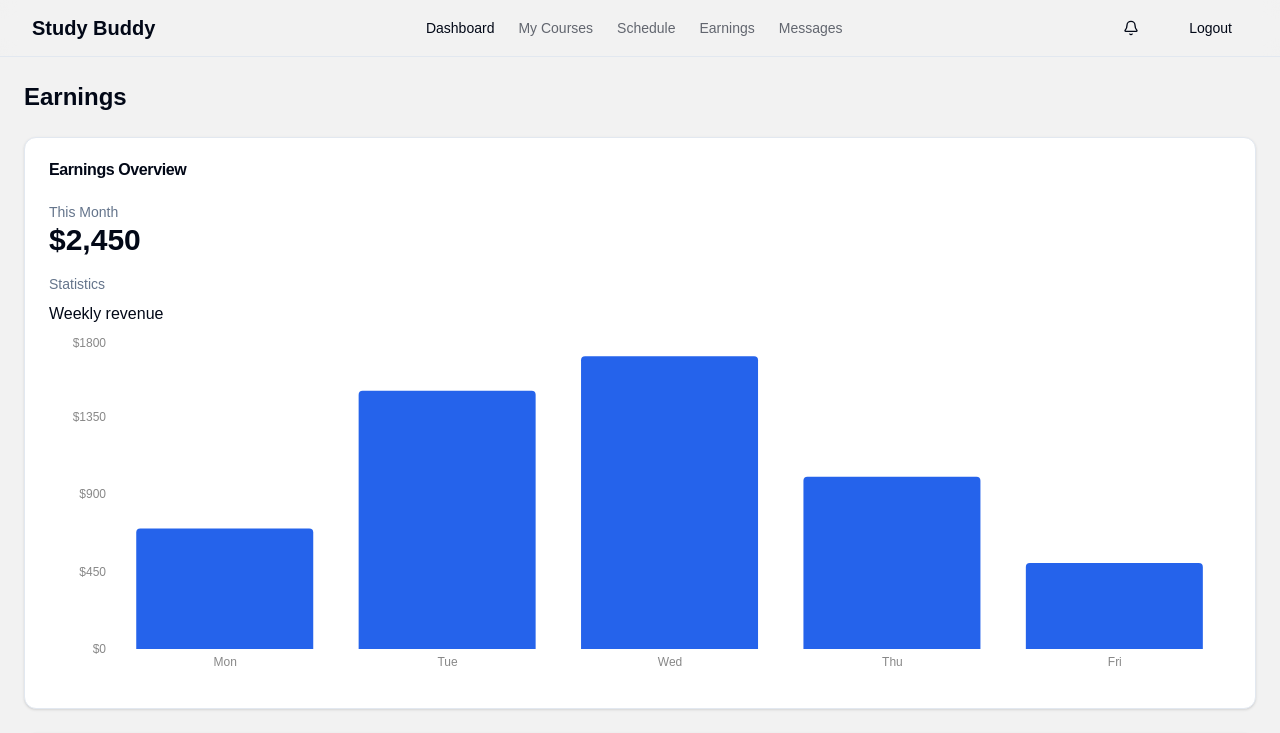
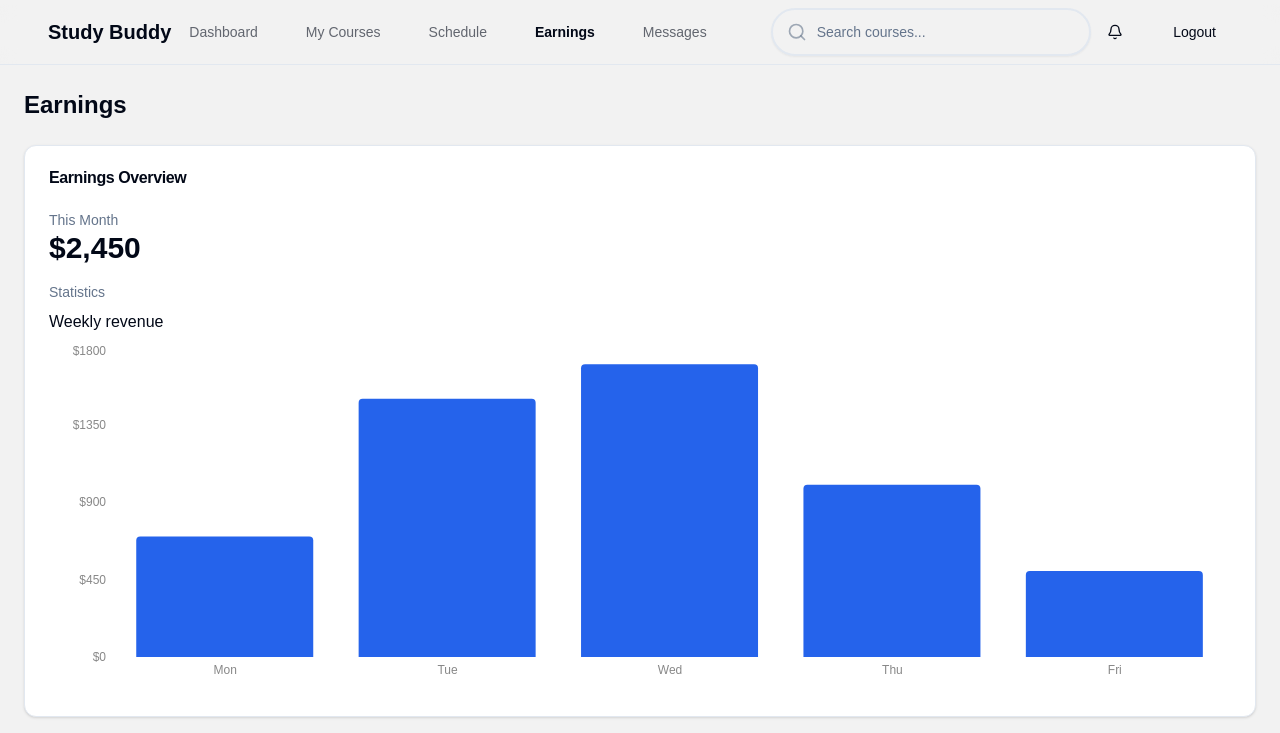
Before and after one commit to 4li40/Senior-project, a Next.js app: page /earnings in a window 1280 px wide. Shown: the top 733 px of the page. Built offline with nearby package versions, Linux system fonts and the light colour scheme.

Commit message:
Add SearchBar component to TeacherNavBar and update navigation links for active state

```diff
--- a/src/app/(student)/student-dashboard/page.tsx
+++ b/src/app/(student)/student-dashboard/page.tsx
@@ -153,7 +153,7 @@ export default function StudentDashboard() {
                 <div>
                   <p className="font-medium">Submitted Assignment</p>
                   <p className="text-sm text-muted-foreground">
-                    Submitted "Physics Lab Report".
+                    Submitted &quot;Physics Lab Report&quot;.
                   </p>
                   <p className="text-xs text-muted-foreground">Yesterday</p>
                 </div>
--- a/src/components/StudentNavBar.tsx
+++ b/src/components/StudentNavBar.tsx
@@ -2,11 +2,18 @@ import { Button } from "@/components/ui/button";
 import Link from "next/link";
 import { Bell } from "lucide-react";
 import { SearchBar } from "@/components/SeachBar";
+import { usePathname } from 'next/navigation';
 
 const StudentNavBar = () => {
+  const pathname = usePathname();
+
+  const isActive = (path: string) => {
+    return pathname === path ? "text-black font-semibold" : "text-foreground/60 hover:text-foreground/80";
+  };
+
   return (
     <header className="sticky top-0 z-50 w-full border-b bg-background/95 backdrop-blur supports-[backdrop-filter]:bg-background/60">
-      <div className="flex h-14 items-center px-4 lg:px-8 mx-4">
+      <div className="flex h-14 items-center px-4 lg:px-8 mx-4 my-1">
         {/* Logo */}
         <Link href="/student/dashboard" className="flex items-center">
           <span className="text-xl font-bold">Study Buddy</span>
@@ -17,37 +24,37 @@ const StudentNavBar = () => {
           <nav className="flex items-center gap-8 text-sm font-medium mr-16">
             <Link
               href="/student-dashboard"
-              className="text-foreground/60 transition-colors hover:text-foreground/80 whitespace-nowrap"
+              className={`${isActive('/student-dashboard')} transition-colors whitespace-nowrap`}
             >
               Dashboard
             </Link>
             <Link
               href="/MyCourses"
-              className="text-foreground/60 transition-colors hover:text-foreground/80 whitespace-nowrap"
+              className={`${isActive('/MyCourses')} transition-colors whitespace-nowrap text-black`}
             >
               My Courses
             </Link>
             <Link
               href="/roadmap"
-              className="text-foreground/60 transition-colors hover:text-foreground/80 whitespace-nowrap"
+              className={`${isActive('/roadmap')} transition-colors whitespace-nowrap`}
             >
               Roadmap
             </Link>
             <Link
               href="/FindTutorPage"
-              className="text-foreground/60 transition-colors hover:text-foreground/80 whitespace-nowrap"
+              className={`${isActive('/FindTutorPage')} transition-colors whitespace-nowrap`}
             >
               Find Tutors
             </Link>
             <Link
               href="/Schedule"
-              className="text-foreground/60 transition-colors hover:text-foreground/80 whitespace-nowrap"
+              className={`${isActive('/Schedule')} transition-colors whitespace-nowrap`}
             >
               Schedule
             </Link>
             <Link
               href="/ratings-reviews"
-              className="text-foreground/60 transition-colors hover:text-foreground/80 whitespace-nowrap"
+              className={`${isActive('/ratings-reviews')} transition-colors whitespace-nowrap`}
             >
               Ratings/Reviews
             </Link>
--- a/src/components/teacherNavBar.tsx
+++ b/src/components/teacherNavBar.tsx
@@ -1,52 +1,77 @@
 import { Button } from "@/components/ui/button";
 import Link from "next/link";
 import { Bell } from "lucide-react";
+import { SearchBar } from "@/components/SeachBar";
+import { usePathname } from "next/navigation";
 
 const TeacherNavBar = () => {
+  const pathname = usePathname();
+
   return (
     <header className="sticky top-0 z-50 w-full border-b bg-background/95 backdrop-blur supports-[backdrop-filter]:bg-background/60">
-      <div className="flex h-14 items-center px-4 lg:px-8">
+      <div className="flex h-14 items-center px-4 lg:px-8 mx-4 my-1">
         {/* Logo */}
+        <div className="w-[180px]">
           <Link href="/teacher/dashboard" className="flex items-center">
             <span className="text-xl font-bold">Study Buddy</span>
           </Link>
+        </div>
 
-        {/* Navigation Links - Centered */}
-        <nav className="flex items-center mx-auto space-x-6 text-sm font-medium">
+        {/* Navigation Links and Search Bar - Centered */}
+        <div className="flex flex-1 items-center justify-center gap-16 max-w-3xl mx-auto">
+          <nav className="flex items-center gap-12 text-sm font-medium">
             <Link
               href="/tutor-dashboard"
-            className="transition-colors hover:text-foreground/80 text-foreground"
+              className={`transition-colors hover:text-foreground/80 whitespace-nowrap ${
+                pathname === "/tutor-dashboard" ? "text-foreground font-semibold" : "text-foreground/60"
+              }`}
             >
               Dashboard
             </Link>
             <Link
               href="/mycourses"
-            className="text-foreground/60 transition-colors hover:text-foreground/80"
+              className={`transition-colors hover:text-foreground/80 whitespace-nowrap ${
+                pathname === "/mycourses" ? "text-foreground font-semibold" : "text-foreground/60"
+              }`}
             >
               My Courses
             </Link>
             <Link
               href="/schedule"
-            className="text-foreground/60 transition-colors hover:text-foreground/80"
+              className={`transition-colors hover:text-foreground/80 whitespace-nowrap ${
+                pathname === "/schedule" ? "text-foreground font-semibold" : "text-foreground/60"
+              }`}
             >
               Schedule
             </Link>
             <Link
               href="/earnings"
-            className="text-foreground/60 transition-colors hover:text-foreground/80"
+              className={`transition-colors hover:text-foreground/80 whitespace-nowrap ${
+                pathname === "/earnings" ? "text-foreground font-semibold" : "text-foreground/60"
+              }`}
             >
               Earnings
             </Link>
             <Link
               href="/teacher/messages"
-            className="text-foreground/60 transition-colors hover:text-foreground/80"
+              className={`transition-colors hover:text-foreground/80 whitespace-nowrap ${
+                pathname === "/teacher/messages" ? "text-foreground font-semibold" : "text-foreground/60"
+              }`}
             >
               Messages
             </Link>
           </nav>
+          <SearchBar
+            placeholder="Search courses..."
+            className="w-[280px] lg:w-[320px]"
+            onChange={(value) => {
+              console.log('Searching:', value);
+            }}
+          />
+        </div>
 
         {/* Right Side Actions */}
-        <div className="flex items-center space-x-4">
+        <div className="w-[180px] flex items-center space-x-4 justify-end">
           <Button variant="ghost" size="icon" className="mr-2">
             <Bell className="h-5 w-5" />
           </Button>
```
Lines whose indentation alone changed are shown as unchanged.
